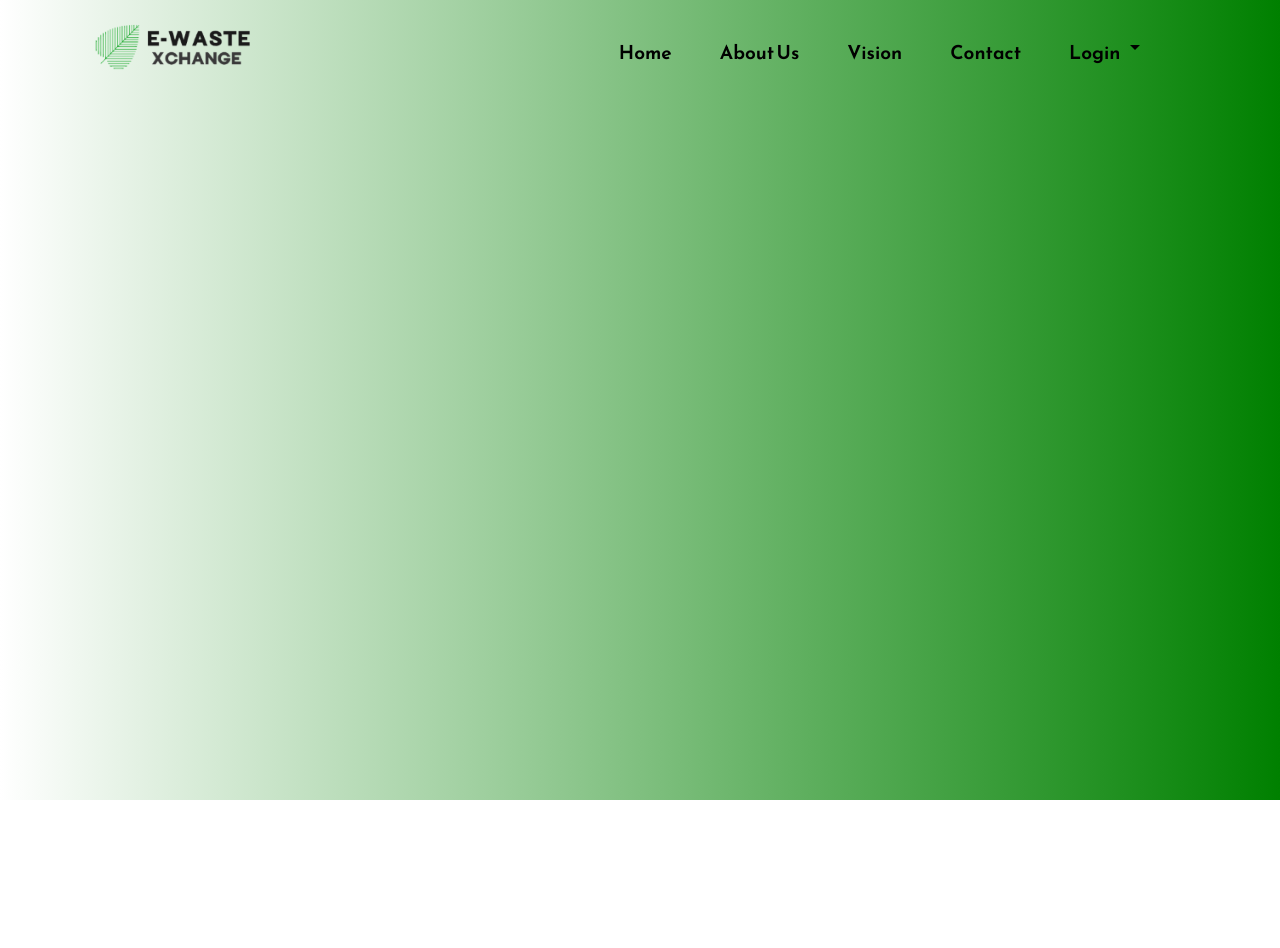
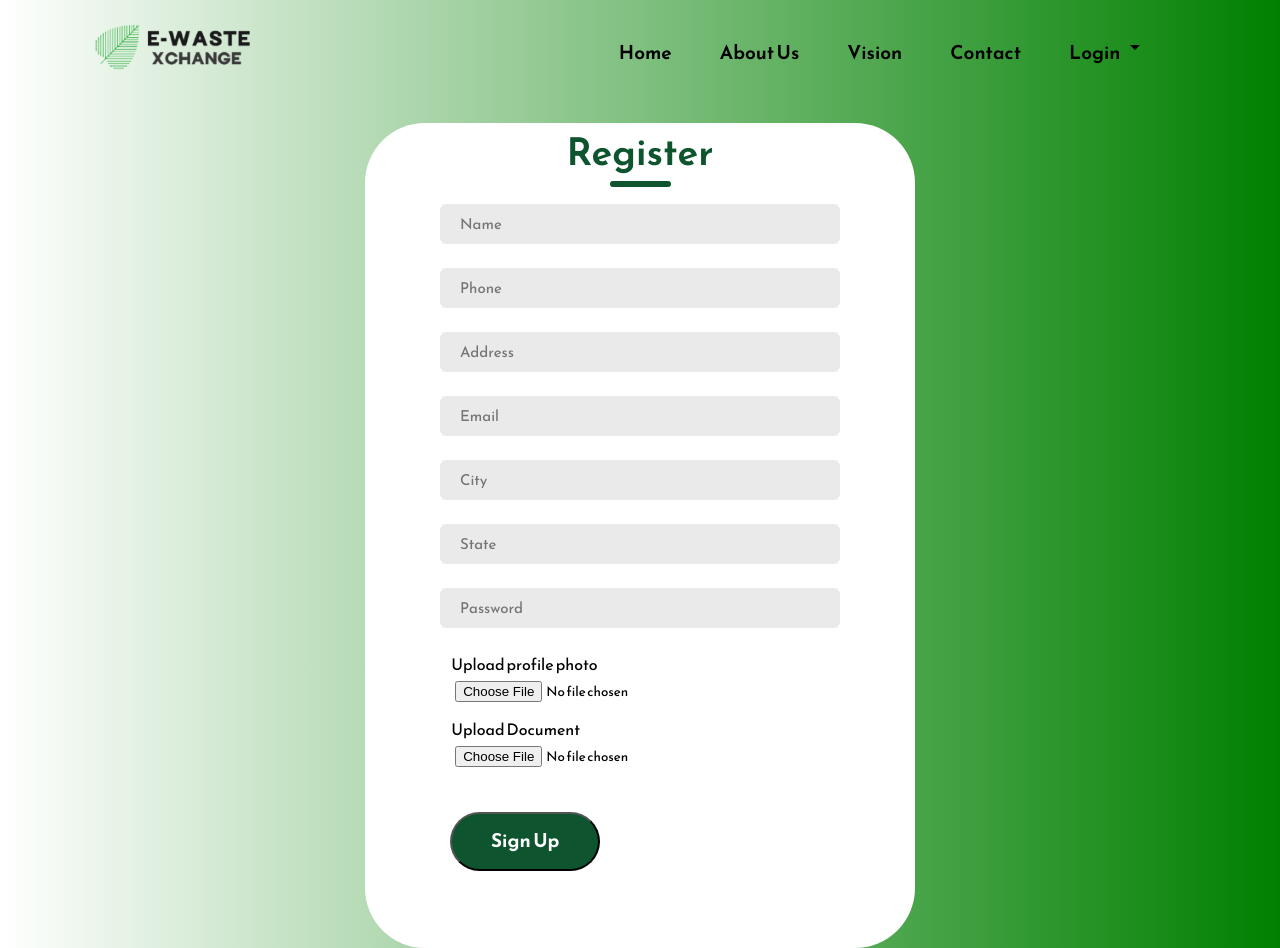
Before and after one commit to YashshriJadhav2002/EcoWasteXchange, a React (Create React App) app in the folder Frontend/ecowastexchange/: page /VendorRegister in a window 1280 px wide. Before the commit the page ends 800 px from the top, so only its background shows below. Built offline with nearby package versions, Linux system fonts and the light colour scheme.

Commit message:
Registeration Linking Updated

```diff
--- a/Frontend/ecowastexchange/src/App.js
+++ b/Frontend/ecowastexchange/src/App.js
@@ -3,7 +3,7 @@ import Home from './Components/landing_page/Home';
 import { Route,Routes } from 'react-router-dom';
 import Navbar from './Components/landing_page/Navbar';
 import Vision from './Components/landing_page/Vision'
-import Seller_register from './Components/Register/Seller_register';
+import SellerRegister from './Components/Register/Seller_register';
 import Login from './Components/Login/Login';
 import About_us from './Components/landing_page/About_us';
 import Contact from './Components/landing_page/Contact';
@@ -23,7 +23,9 @@ function App() {
       <Route path="/aboutUs" element={<About_us />} />
       <Route path="/vision" element={<Vision />} />
       <Route path="/contact" element={<Contact />} />
-      <Route path='/signup' element={<Seller_register />}></Route>
+      <Route path='/SellerRegister' element={<SellerRegister />}></Route>
+      <Route path='/VendorRegister' element={<VendorRegister/>}></Route>
+      <Route path='/CompanyRegister' element={<CompanyRegister />}></Route>
       <Route path="/seller" element={<Login />} />
       <Route path="/vendor" element={<Login />} />
       <Route path="/company" element={<Login />} />
--- a/Frontend/ecowastexchange/src/Components/Login/Login.js
+++ b/Frontend/ecowastexchange/src/Components/Login/Login.js
@@ -2,35 +2,45 @@ import React from 'react';
 import '../../Styles/Login.css'
 import { useLocation } from 'react-router-dom';
 
+
 const Login = () => {
-  const handleLogin = (e) => {
-    e.preventDefault();
-    // Here, you can add the logic to handle the login process, such as sending the email and password to the server
-  };
+
+
   const location = useLocation();
   const page = location.pathname.split('/').pop();
-  const pageName = page + 'register';
+
   return (
     <div className='login-container'>
       <div className="header">
         <div className="login-text">Login</div>
         <div className="login-underline"></div>
       </div>
-      <form onSubmit={handleLogin}>
+      <form>
         <div className="login-inputs">
           <div className="login-input">
             {/* <img src={email_icon} alt=""/> */}
-            <input type="email" placeholder="Email"/>
+            <input type="email" placeholder="Email" />
           </div>
           <div className="login-input">
             {/* <img src={password_icon} alt=""/> */}
-            <input type="password" placeholder='Password'/>
+            <input type="password" placeholder='Password' />
           </div>
         </div>
         <div className="login-submit-container">
-          <button type="login-submit" className="login-submit">Login</button>
+          <button type='login-submit' className="login-submit" onClick={(event)=>window.location.href = '/Seller'}>Login</button>
+          <button type='signup' className="login-submit" onClick={function (event) {
+            event.preventDefault();
+            if (page === "Seller") {
+              window.location.href = '/SellerRegister'
+            }
 
-          <button type="signup" className="login-submit" onClick={event => window.location.href={pageName }} >Sign Up</button>
+            else if (page === "Vendor") {
+              window.location.href = '/VendorRegister'
+            }
+            else {
+              window.location.href = '/CompanyRegister'
+            }
+          }} >Sign Up</button>
         </div>
       </form>
     </div>
--- a/Frontend/ecowastexchange/src/Components/Register/Company_register.js
+++ b/Frontend/ecowastexchange/src/Components/Register/Company_register.js
@@ -61,7 +61,7 @@ const CompanyRegister = () => {
   if(res.status===200)
   {
 
-    window.alert("valid Registeration")
+    window.alert("Registeration Successful")
     setErrors({Name: '',
     Phone: '',
     Address: '',
@@ -71,6 +71,7 @@ const CompanyRegister = () => {
     Password:'',
     Image: null,
 })
+window.location.href='/Company'
 
   }
   else
@@ -125,7 +126,7 @@ const CompanyRegister = () => {
           <div className="register-input">
             <input
               type="text"
-              name="name"
+              name="Name"
               placeholder="Name"
               value={formData.Name}
               onChange={handleInputChange}
@@ -135,7 +136,7 @@ const CompanyRegister = () => {
           <div className="register-input">
             <input
               type="text"
-              name="phone"
+              name="Phone"
               placeholder="Phone"
               value={formData.Phone}
               onChange={handleInputChange}
@@ -145,7 +146,7 @@ const CompanyRegister = () => {
           <div className="register-input">
             <input
               type="text"
-              name="address"
+              name="Address"
               placeholder="Address"
               value={formData.Address}
               onChange={handleInputChange}
@@ -155,7 +156,7 @@ const CompanyRegister = () => {
           <div className="register-input">
             <input
               type="email"
-              name="email"
+              name="Email"
               placeholder="Email"
               value={formData.Email}
               onChange={handleInputChange}
@@ -165,7 +166,7 @@ const CompanyRegister = () => {
           <div className="register-input">
             <input
               type="city"
-              name="city"
+              name="City"
               placeholder="City"
               value={formData.City}
               onChange={handleInputChange}
@@ -175,7 +176,7 @@ const CompanyRegister = () => {
           <div className="register-input">
             <input
               type="state"
-              name="state"
+              name="State"
               placeholder="State"
               value={formData.State}
               onChange={handleInputChange}
@@ -217,7 +218,6 @@ const CompanyRegister = () => {
         </div>
         <div className="register-submit-container">
           <button type="register-submit" className="register-submit" onClick={postData}>Sign Up</button>
-          <div className="register-submit" onClick={event => window.location.href='/login'}>Login</div>
         </div>
       </form>
     </div>
--- a/Frontend/ecowastexchange/src/Components/Register/Seller_register.js
+++ b/Frontend/ecowastexchange/src/Components/Register/Seller_register.js
@@ -59,7 +59,7 @@ const SellerRegister = () => {
   if(res.status===200)
   {
 
-    window.alert("valid Registeration")
+    window.alert("Registeration Successful")
     setErrors({Name: '',
     Phone: '',
     Address: '',
@@ -69,6 +69,7 @@ const SellerRegister = () => {
     Password:'',
     Image: null,
 })
+    window.location.href='/Seller'
 
   }
   else
@@ -212,7 +213,6 @@ const SellerRegister = () => {
         </div>
         <div className="register-submit-container">
           <button type="register-submit" className="register-submit" onClick={postData}>Sign Up</button>
-          <button className="register-submit" onClick={event => window.location.href='/login'}>Login</button>
         </div>
       </form>
     </div>
--- a/Frontend/ecowastexchange/src/Components/Register/Vendor_register.js
+++ b/Frontend/ecowastexchange/src/Components/Register/Vendor_register.js
@@ -51,7 +51,7 @@ const VendorRegister = () => {
 
     const {Name,Email,Phone,Address,City,State,Password}=formData;
 
-    const res = await fetch("/api/company/register",{method:"POST",headers:{"Content-Type":"application/json"},body:JSON.stringify
+    const res = await fetch("/api/buyer/register",{method:"POST",headers:{"Content-Type":"application/json"},body:JSON.stringify
     ({
         Name,Email,Phone,Address,City,State,Password
     })
@@ -62,7 +62,7 @@ const VendorRegister = () => {
   if(res.status===200)
   {
 
-    window.alert("valid Registeration")
+    window.alert("Registeration Successful")
     setErrors({Name: '',
     Phone: '',
     Address: '',
@@ -71,9 +71,10 @@ const VendorRegister = () => {
     State: '',
     Password:'',
     Image: null,
+
 })
-
-  }
+window.location.href='/Vendor'
+    }
   else
   {
     for(let i =0;i<data.error.length;i++)
@@ -126,8 +127,9 @@ const VendorRegister = () => {
           <div className="register-input">
             <input
               type="text"
-              name="name"
+              name="Name"
               placeholder="Name"
+              required
               value={formData.Name}
               onChange={handleInputChange}
             />
@@ -136,8 +138,9 @@ const VendorRegister = () => {
           <div className="register-input">
             <input
               type="text"
-              name="phone"
+              name="Phone"
               placeholder="Phone"
+              required
               value={formData.Phone}
               onChange={handleInputChange}
             />
@@ -146,8 +149,9 @@ const VendorRegister = () => {
           <div className="register-input">
             <input
               type="text"
-              name="address"
+              name="Address"
               placeholder="Address"
+              required
               value={formData.Address}
               onChange={handleInputChange}
             />
@@ -156,7 +160,8 @@ const VendorRegister = () => {
           <div className="register-input">
             <input
               type="email"
-              name="email"
+              name="Email"
+              required
               placeholder="Email"
               value={formData.Email}
               onChange={handleInputChange}
@@ -166,7 +171,8 @@ const VendorRegister = () => {
           <div className="register-input">
             <input
               type="city"
-              name="city"
+              name="City"
+              required
               placeholder="City"
               value={formData.City}
               onChange={handleInputChange}
@@ -176,7 +182,8 @@ const VendorRegister = () => {
           <div className="register-input">
             <input
               type="state"
-              name="state"
+              name="State"
+              required
               placeholder="State"
               value={formData.State}
               onChange={handleInputChange}
@@ -218,7 +225,6 @@ const VendorRegister = () => {
         </div>
         <div className="register-submit-container">
           <button type="register-submit" className="register-submit" onClick={postData}>Sign Up</button>
-          <div className="register-submit" onClick={event => window.location.href='/login'}>Login</div>
         </div>
       </form>
     </div>
```
